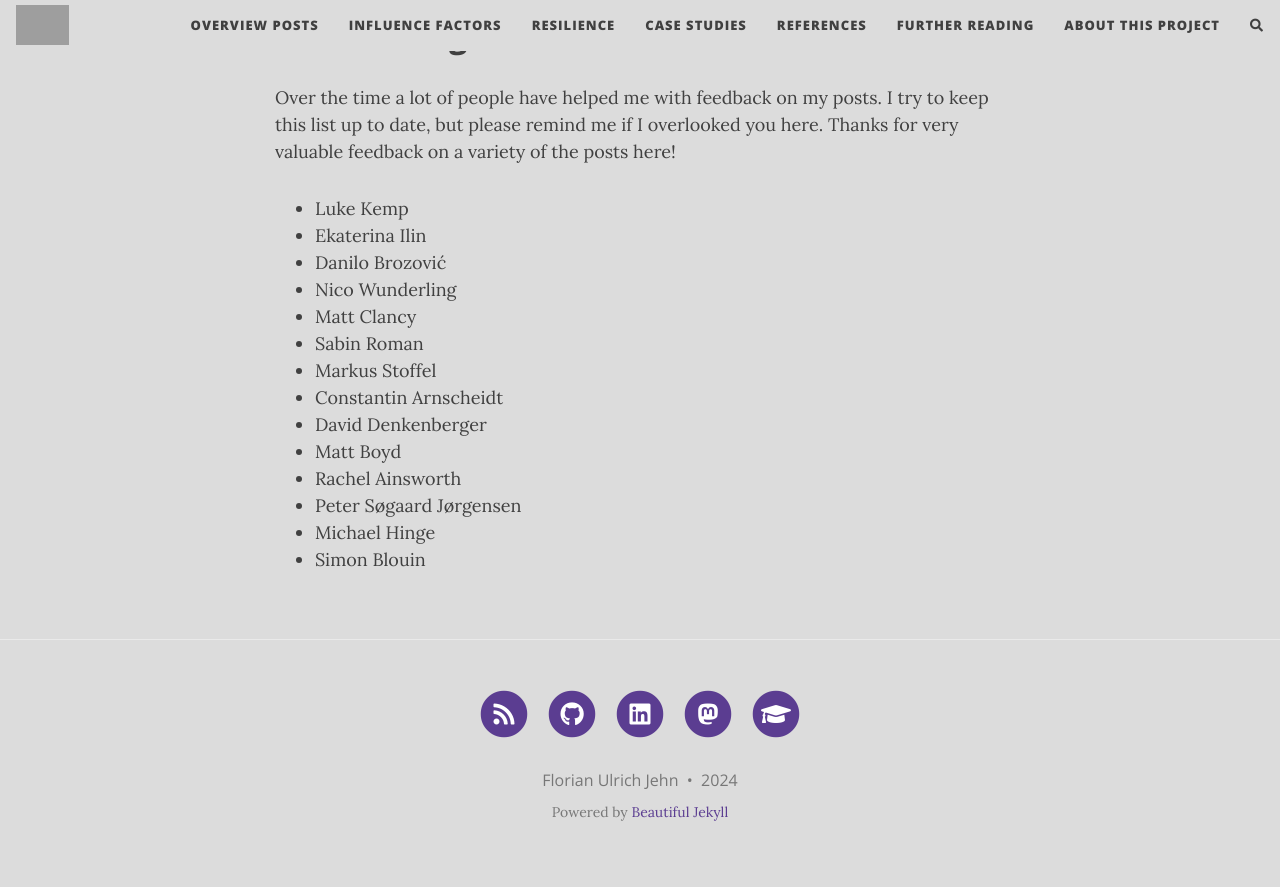
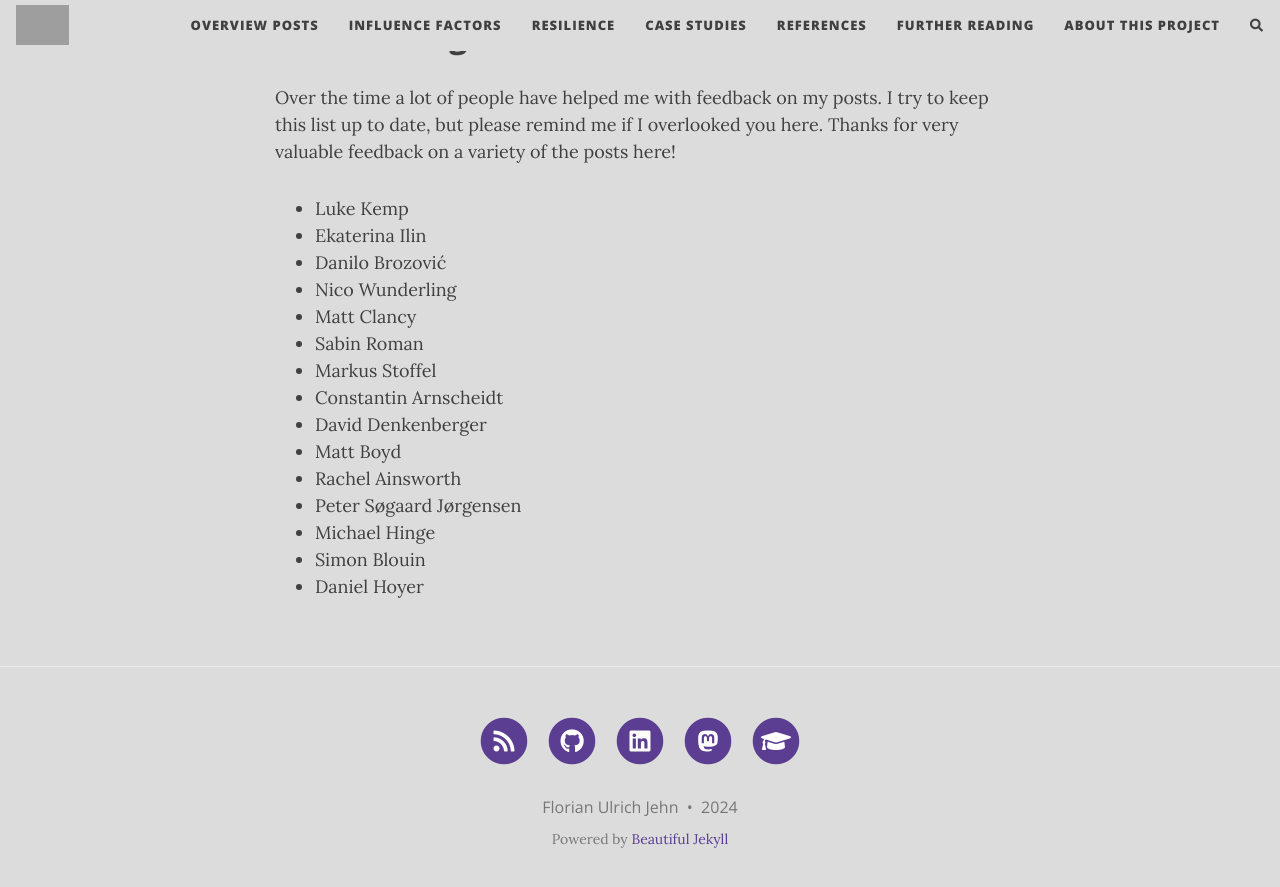
Before and after one commit to florianjehn/Societal_Collapse, a Jekyll site: the page built from aboutme.md, in a window 1280 px wide and 900 px high, scrolled down 1184 px. Shown: the top 887 px of the window. Built offline with Jekyll 4.4.1, drawn with Linux system fonts in a browser that asks for light colours; nearby versions of some CDN libraries; comment, search, counter and statistics services are not loaded; grey boxes are pictures that could not be loaded.

Commit message:
Update aboutme.md

```diff
--- a/aboutme.md
+++ b/aboutme.md
@@ -33,3 +33,4 @@ Thanks for very valuable feedback on a variety of the posts here!
 * Peter Søgaard Jørgensen
 * Michael Hinge
 * Simon Blouin
+* Daniel Hoyer
```
